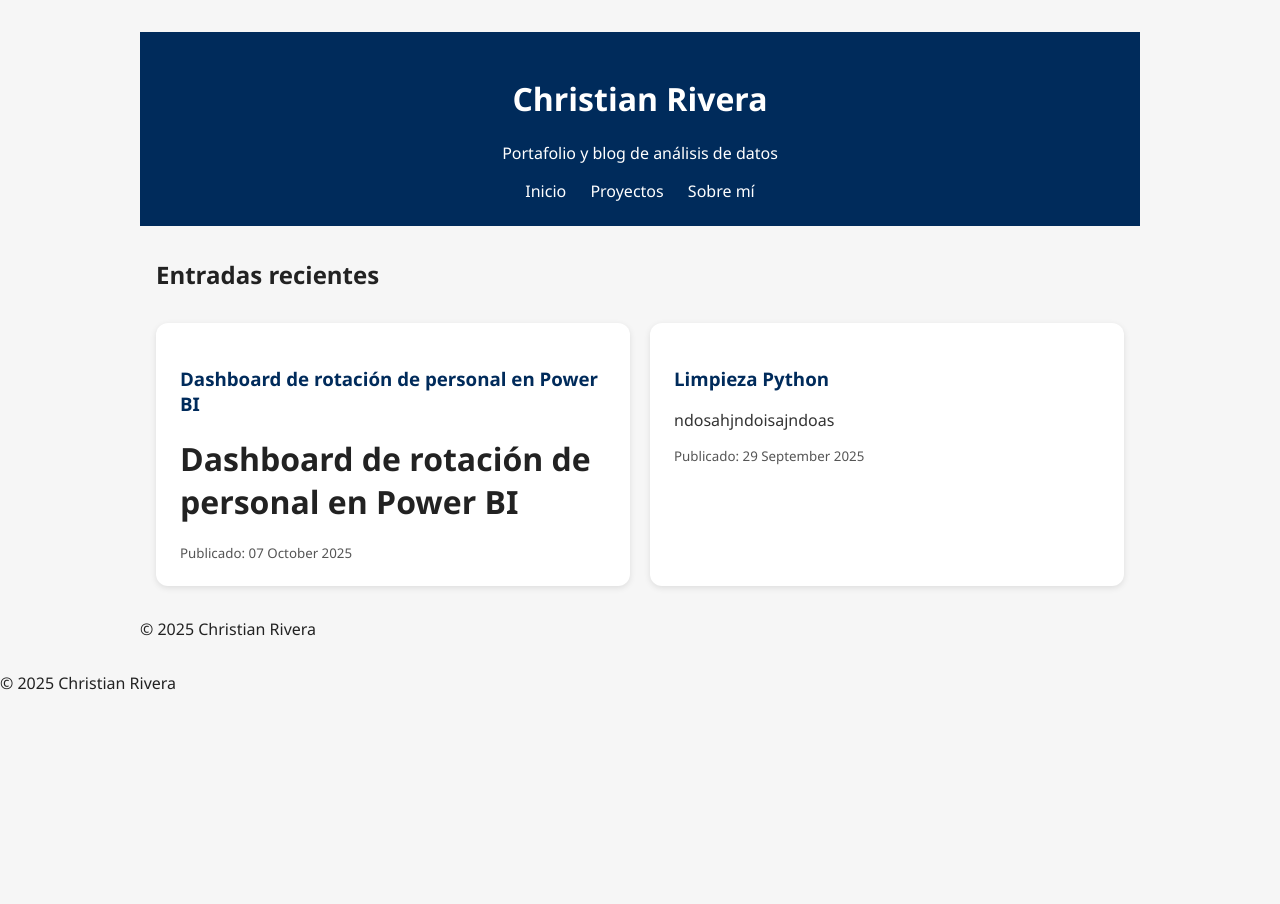
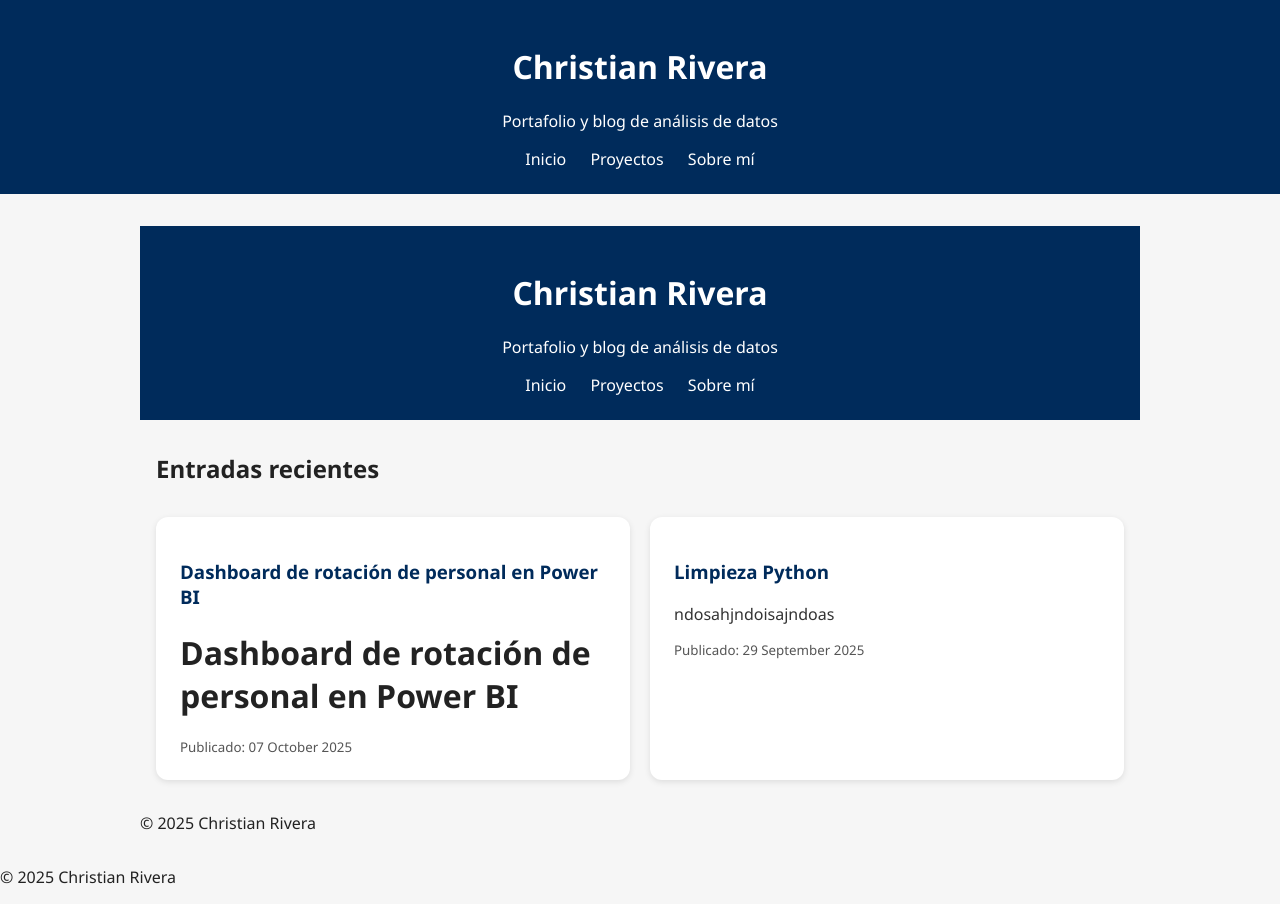
Before and after one commit to ChrisRV77/ChrisRV77.github.io, a Jekyll site: the page built from index.html, in a window 1280 px wide. Built offline with Jekyll 4.4.1, drawn with Linux system fonts in a browser that asks for light colours.

Commit message:
Update default.html

```diff
--- a/_layouts/default.html
+++ b/_layouts/default.html
@@ -7,6 +7,17 @@
   <link rel="stylesheet" href="/style.css">
 </head>
 <body>
+
+<header>
+  <h1>Christian Rivera</h1>
+  <p>Portafolio y blog de análisis de datos</p>
+  <nav>
+    <a href="index.html">Inicio</a>
+    <a href="posts.html">Proyectos</a>
+    <a href="about.html">Sobre mí</a>
+  </nav>
+</header>
+
 
   <main>
     {{ content }}
```
